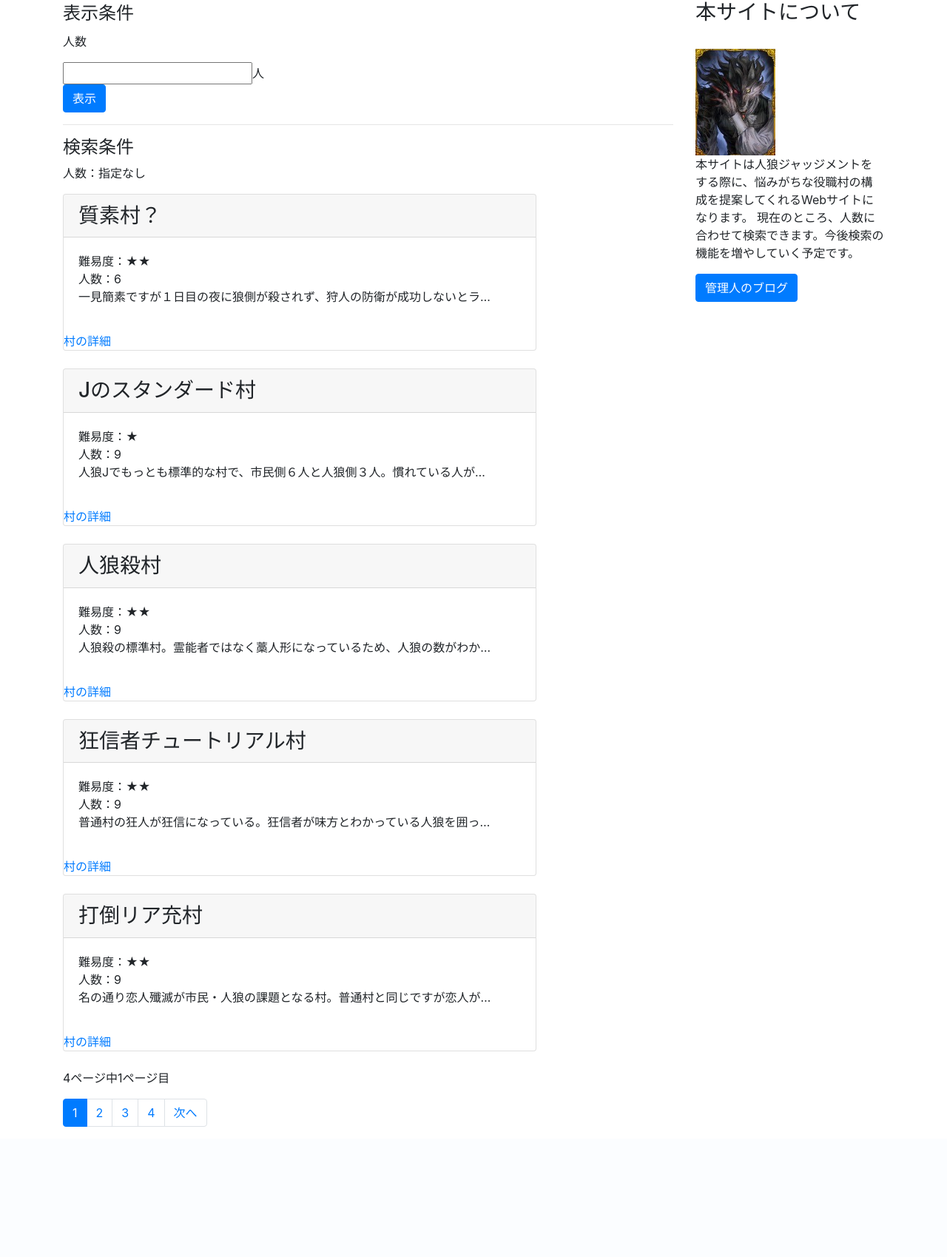
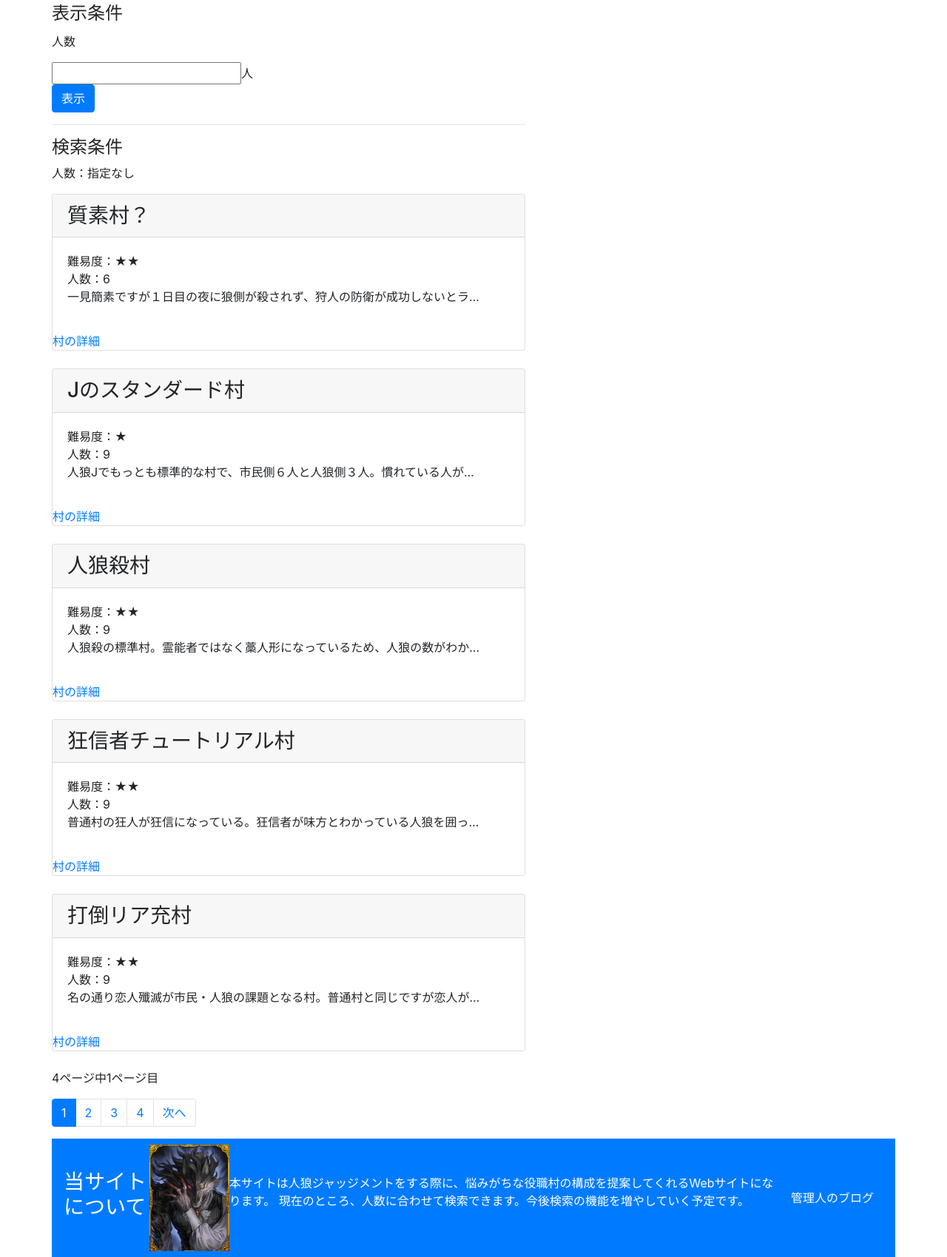
Before and after one commit to bopopescu/jinromura, a Django app: page /jinromura/ in a window 1280 px wide. Shown: the part 40-1739 px from the top of the page at 74% size. Before the commit the page ends 1563 px from the top, so only its background shows below. Run offline with Django 3.2, Linux system fonts and the light colour scheme; data comes from the database, SQL or seed files in the repository; both versions use the stored data as it was after the commit; some libraries are stand-ins or nearby versions.

```diff
--- a/jinromura/templates/jinromura/index.html
+++ b/jinromura/templates/jinromura/index.html
@@ -22,7 +22,7 @@
     </div><!-- /.container -->
     <div class="container">
       <div class="row">
-        <div id="contents" class="col-sm-9">
+        <div id="contents">
           <form method="get" action="" name="filter_form">
             <legend>表示条件</legend>
             <p>人数</p>
@@ -82,8 +82,9 @@
             </nav>
             {% endif %}
           </div>
-        <div class="col-sm-3">
-          <h3>本サイトについて</h3>
+          <div>
+            <nav class="navbar navbar-expand-lg navbar-light bg-primary text-white">
+              <h3>当サイトについて</h3>
               <br>
               <img src="{% static "img/werewolf.jpg" %}" alt="Werewolf image">
               <br>
@@ -92,6 +93,7 @@
                 現在のところ、人数に合わせて検索できます。今後検索の機能を増やしていく予定です。
               </p>
               <a class="btn btn-primary" href="https://takaxtech.com/">管理人のブログ</a>
+            </nav>
           </div>
       </div>
     </body>
```
Also changed, not shown: jinromura/templates/jinromura/detail.html (+4 -3 lines), db.sqlite3. Lines whose indentation alone changed are shown as unchanged.
